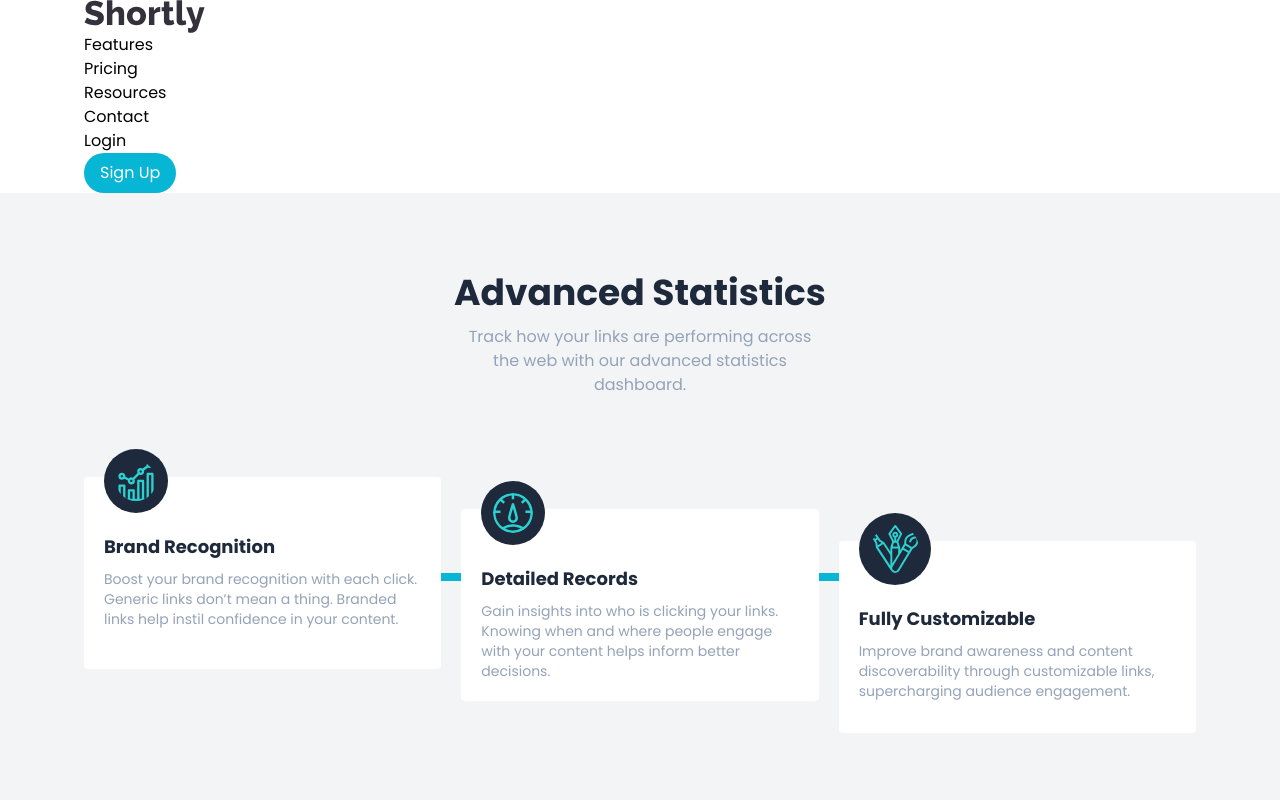
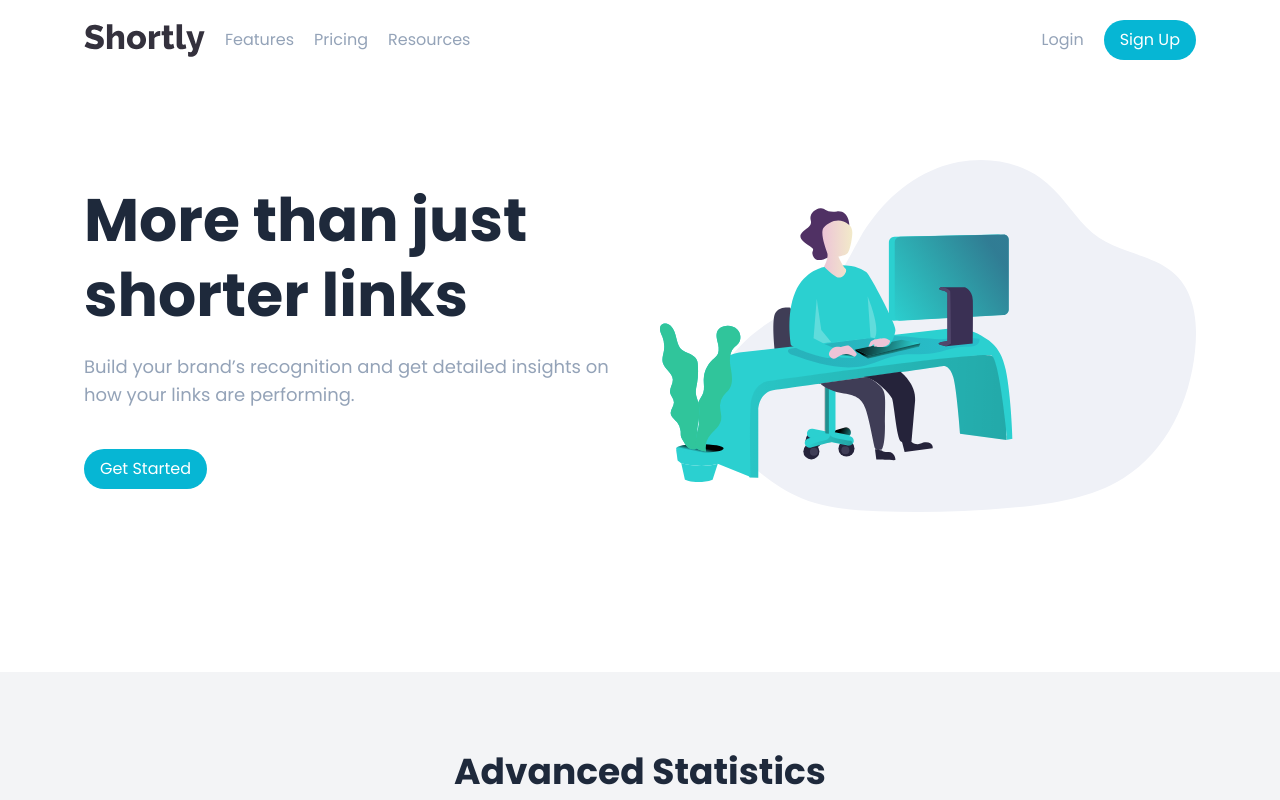
Before and after one commit to Lautaromolina/Url-FrontEndChallenge-Api, a React (Vite) app: page / in a window 1280 px wide. Shown: the top 800 px of the page. Built offline with nearby package versions, Linux system fonts and the light colour scheme.

Commit message:
Header polishing and Slider Section Complete

```diff
--- a/src/App.jsx
+++ b/src/App.jsx
@@ -3,11 +3,13 @@ import Content from './components/Content.jsx'
 import Footer from './components/Footer.jsx'
 import Header from './components/Header.jsx'
 import Hero from './components/Hero.jsx'
+import Slider from './components/Slider.jsx'
 
 function App() {
   return (
     <>
     <Header></Header>
+    <Slider></Slider>
     <Content></Content>
     <Hero></Hero>
     <Footer></Footer>
--- a/src/components/Header.jsx
+++ b/src/components/Header.jsx
@@ -1,40 +1,64 @@
-import logo from '../images/logo.svg'
-import React from 'react'
+import { useState } from 'react';
+import logo from '../images/logo.svg';
+import React from 'react';
 
-function Header() {
+function NavMenu() {
 	return (
-		<>
-			<header className= 'header mx-w'>
-				<div className='container'>
-					<img src={logo} alt='logo' />
-					<nav>
-						<ul>
+		<ul className='flex items-center flex-col md:flex-row md:items-center'>
 			<li>
-								<a href='#'>Features</a>
+				<a className='text-slate-400' href='#'>Features</a>
 			</li>
-							<li>
+			<li className='my-5 md:my-0 md:mx-5 text-slate-400'>
 				<a href='#'>Pricing</a>
 			</li>
 			<li>
-								<a href='#'>Resources</a>
-							</li>
-							<li>
-								<a href='#'>Contact</a>
+				<a className='text-slate-400' href='#'>Resources</a>
 			</li>
 		</ul>
+	);
+}
+
+function Header() {
+	const [menu, setMenu] = useState(false);
+
+	return (
+		<>
+		<header className='header mx-w py-5'>
+  <div className='flex items-center justify-between'>
+    <article className='flex items-center'>
+      <img src={logo} alt='logo' />
+      <nav className='hidden md:flex md:ml-5 md:items-center md:justify-center'>
+        <NavMenu />
       </nav>
-				</div>
-				<ul>
-					<li>
-						<button href=''>Login</button>
+    </article>
+    {menu && (
+      <div className='absolute left-5 right-5 rounded bg-slate-900 text-slate-200 top-20 text-center py-10 md:relative md:top-0 md:left-0 md:right-0 md:bg-transparent md:text-slate-700 md:text-left md:py-0 flex flex-col items-center md:flex-row md:items-center' >
+        <nav className='md:hidden'>
+          <NavMenu />
+        </nav>
+        <ul className='flex flex-col items-center md:hidden'>
+          <li className='my-5 md:my-0 md:mr-5'>
+            <button className='text-slate-400'>Login</button>
           </li>
           <li>
             <button className='btn-cyan rounded-full'>Sign Up</button>
           </li>
         </ul>
+      </div>
+    )}
+    <ul className='hidden md:flex md:flex-row md:items-center ml-5'>
+      <li className='my-5 md:my-0 md:mr-5'>
+        <button className='text-slate-400'>Login</button>
+      </li>
+      <li>
+        <button className='btn-cyan rounded-full'>Sign Up</button>
+      </li>
+    </ul>
+    <button onClick={() => setMenu(!menu)} className='uppercase text-sm tracking-wide md:hidden'>{menu ? "Close" : "Menu"}</button>
+  </div>
 </header>
 		</>
-	)
+	);
 }
 
-export default Header
+export default Header;
--- /dev/null
+++ b/src/components/Slider.jsx
@@ -0,0 +1,22 @@
+import React from 'react'
+import slider from '../images/illustration-working.svg'
+function Slider() {
+  return (
+    <>
+      <section className='py-10 lg:py-20 lg:pb-40'>
+        <div className='mx-w grid grid-cols-1 gap-5 md:grid-cols-2 md:gap-10 md:place-items-center'>
+          <div className='text-center md:text-left'>
+            <h2 className='lg:leading-tight lg:text-6xl text-5xl font-bold text-slate-800 mb-5 leading-tight '>More than just shorter links</h2>
+            <p className='lg:text-lg text-slate-400 mb-10'>Build your brand’s recognition and get detailed insights on how your links are performing.</p>
+            <button className='btn-cyan rounded-full'>Get Started</button>
+          </div>
+          <div className='w-full'>
+            <img src={slider} alt="Image" />
+          </div>
+        </div>
+      </section>
+    </>
+  )
+}
+
+export default Slider
```
Lines whose indentation alone changed are shown as unchanged.
